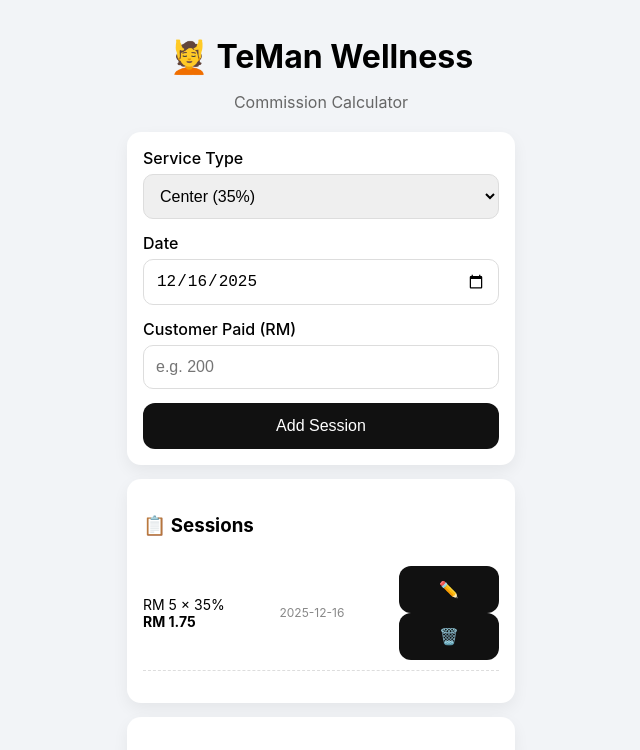
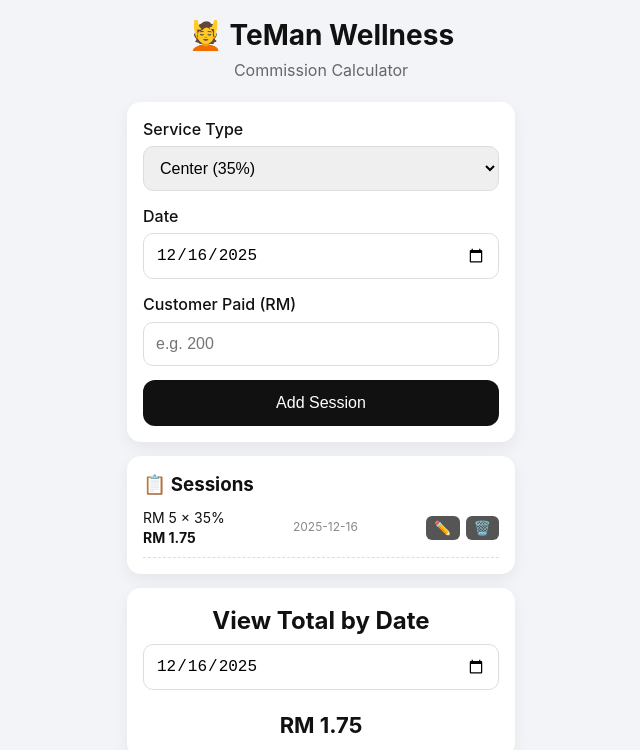
Before and after one commit to mergbusiness-appgit/TeMan-Income-Tracking, a plain HTML site: page index.html in a window 1280 px wide. Both pictures are taken after typing "5" into the empty fields and a click on the button "Add Session". Shown: the top 750 px of the page, without its empty margins (319-959 px from the left). Drawn offline with Linux system fonts and the light colour scheme.

Commit message:
Update style.css

```diff
--- a/style.css
+++ b/style.css
@@ -1,30 +1,39 @@
+/* Reset & basic styling */
 * {
   box-sizing: border-box;
+  margin: 0;
+  padding: 0;
 }
 
 body {
-  margin: 0;
   background: #f2f4f7;
   font-family: -apple-system, BlinkMacSystemFont, sans-serif;
+  line-height: 1.4;
+  color: #111;
 }
 
+/* App container */
 .app {
   max-width: 420px;
   margin: auto;
   padding: 16px;
 }
 
+/* Header */
 h1 {
   text-align: center;
   margin-bottom: 4px;
+  font-size: 28px;
 }
 
 .subtitle {
   text-align: center;
   color: #666;
   margin-bottom: 20px;
+  font-size: 16px;
 }
 
+/* Card styling */
 .card {
   background: #fff;
   padding: 16px;
@@ -57,244 +66,86 @@ button {
   border-radius: 12px;
   font-size: 16px;
   cursor: pointer;
+  transition: all 0.2s ease;
 }
 
 button:active {
   transform: scale(0.98);
 }
 
+/* Total cards */
+.card.total {
+  text-align: center;
+}
+
+.card.total h2 {
+  margin-bottom: 6px;
+}
+
+.card.total p {
+  font-size: 22px;
+  font-weight: bold;
+  margin-top: 6px;
+}
+
+/* Session list */
 ul {
   list-style: none;
   padding: 0;
 }
 
 li {
-  padding: 10px 0;
-  border-bottom: 1px dashed #ddd;
   font-size: 14px;
 }
 
-.total {
-  text-align: center;
-}
-
-.total h2 {
-  margin-bottom: 6px;
-}
-
-.total p {
-  font-size: 26px;
-  font-weight: bold;
-}
-
+/* Session row with flex layout */
 .session-row {
   display: flex;
   justify-content: space-between;
   align-items: center;
+  gap: 10px;
+  padding: 10px 0;
+  border-bottom: 1px dashed #ddd;
 }
 
+/* Buttons container */
+.session-row div:last-child {
+  display: flex;
+  gap: 6px;
+}
+
+/* Edit/Delete buttons */
+.session-row button {
+  padding: 4px 8px;
+  border: none;
+  border-radius: 6px;
+  cursor: pointer;
+  font-size: 14px;
+  background: #555;
+  color: #fff;
+  transition: all 0.2s ease;
+}
+
+.session-row button:hover {
+  opacity: 0.8;
+}
+
+/* Session date styling */
 .session-date {
   font-size: 12px;
   color: #888;
   white-space: nowrap;
 }
-* {
-  box-sizing: border-box;
+
+/* Responsive adjustments */
+@media (max-width: 400px) {
+  .session-row {
+    flex-direction: column;
+    align-items: flex-start;
+    gap: 6px;
+  }
+
+  .session-row div:last-child {
+    justify-content: flex-start;
+  }
 }
-
-body {
-  margin: 0;
-  background: #f2f4f7;
-  font-family: -apple-system, BlinkMacSystemFont, sans-serif;
-}
-
-.app {
-  max-width: 420px;
-  margin: auto;
-  padding: 16px;
-}
-
-h1 {
-  text-align: center;
-  margin-bottom: 4px;
-}
-
-.subtitle {
-  text-align: center;
-  color: #666;
-  margin-bottom: 20px;
-}
-
-.card {
-  background: #fff;
-  padding: 16px;
-  border-radius: 14px;
-  margin-bottom: 14px;
-  box-shadow: 0 6px 16px rgba(0,0,0,0.06);
-}
-
-label {
-  display: block;
-  margin-bottom: 6px;
-  font-weight: 500;
-}
-
-input, select {
-  width: 100%;
-  padding: 12px;
-  margin-bottom: 14px;
-  border-radius: 10px;
-  border: 1px solid #ddd;
-  font-size: 16px;
-}
-
-button {
-  width: 100%;
-  padding: 14px;
-  background: #111;
-  color: #fff;
-  border: none;
-  border-radius: 12px;
-  font-size: 16px;
-  cursor: pointer;
-}
-
-button:active {
-  transform: scale(0.98);
-}
-
-ul {
-  list-style: none;
-  padding: 0;
-}
-
-li {
-  padding: 10px 0;
-  border-bottom: 1px dashed #ddd;
-  font-size: 14px;
-}
-
-.total {
-  text-align: center;
-}
-
-.total h2 {
-  margin-bottom: 6px;
-}
-
-.total p {
-  font-size: 26px;
-  font-weight: bold;
-}
-
-.session-row {
-  display: flex;
-  justify-content: space-between;
-  align-items: center;
-}
-
-.session-date {
-  font-size: 12px;
-  color: #888;
-  white-space: nowrap;
-}
-* {
-  box-sizing: border-box;
-}
-
-body {
-  margin: 0;
-  background: #f2f4f7;
-  font-family: -apple-system, BlinkMacSystemFont, sans-serif;
-}
-
-.app {
-  max-width: 420px;
-  margin: auto;
-  padding: 16px;
-}
-
-h1 {
-  text-align: center;
-  margin-bottom: 4px;
-}
-
-.subtitle {
-  text-align: center;
-  color: #666;
-  margin-bottom: 20px;
-}
-
-.card {
-  background: #fff;
-  padding: 16px;
-  border-radius: 14px;
-  margin-bottom: 14px;
-  box-shadow: 0 6px 16px rgba(0,0,0,0.06);
-}
-
-label {
-  display: block;
-  margin-bottom: 6px;
-  font-weight: 500;
-}
-
-input, select {
-  width: 100%;
-  padding: 12px;
-  margin-bottom: 14px;
-  border-radius: 10px;
-  border: 1px solid #ddd;
-  font-size: 16px;
-}
-
-button {
-  width: 100%;
-  padding: 14px;
-  background: #111;
-  color: #fff;
-  border: none;
-  border-radius: 12px;
-  font-size: 16px;
-  cursor: pointer;
-}
-
-button:active {
-  transform: scale(0.98);
-}
-
-ul {
-  list-style: none;
-  padding: 0;
-}
-
-li {
-  padding: 10px 0;
-  border-bottom: 1px dashed #ddd;
-  font-size: 14px;
-}
-
-.total {
-  text-align: center;
-}
-
-.total h2 {
-  margin-bottom: 6px;
-}
-
-.total p {
-  font-size: 26px;
-  font-weight: bold;
-}
-
-.session-row {
-  display: flex;
-  justify-content: space-between;
-  align-items: center;
-}
-
-.session-date {
-  font-size: 12px;
-  color: #888;
-  white-space: nowrap;
-}
```
